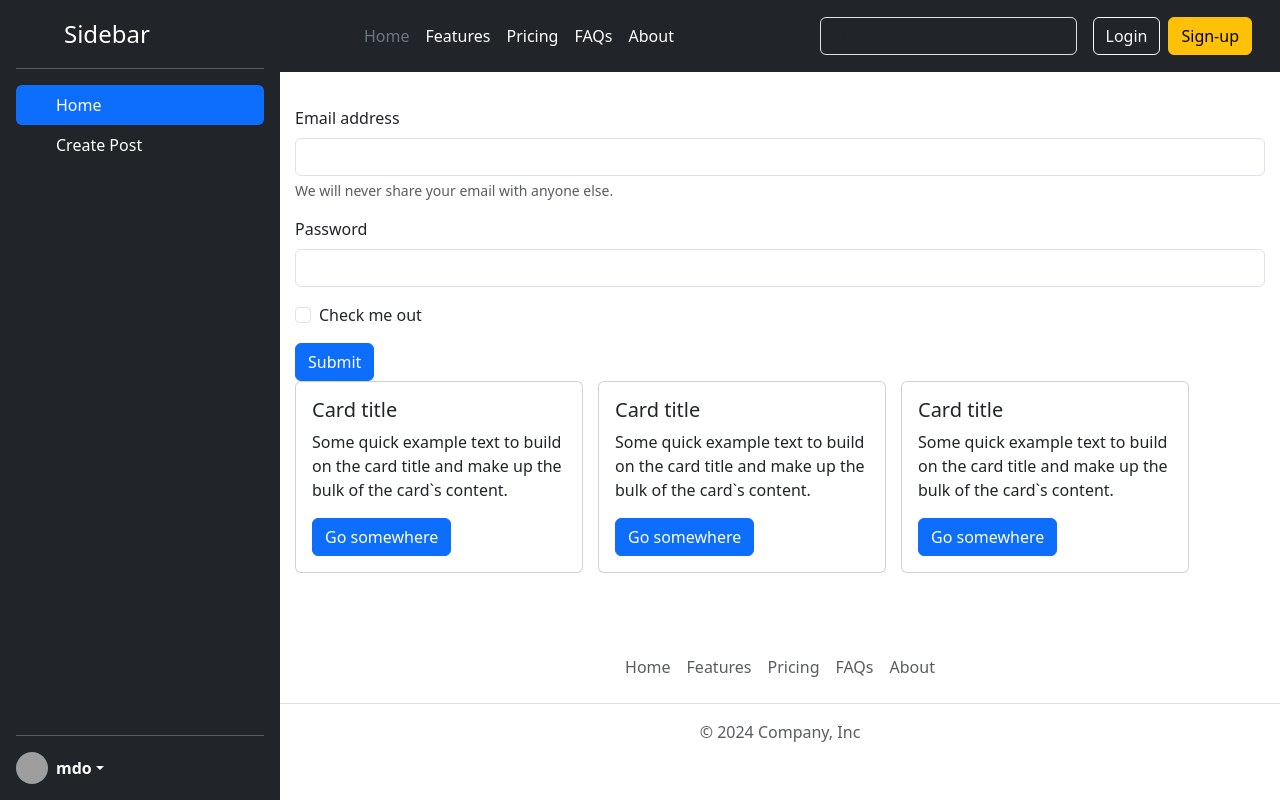
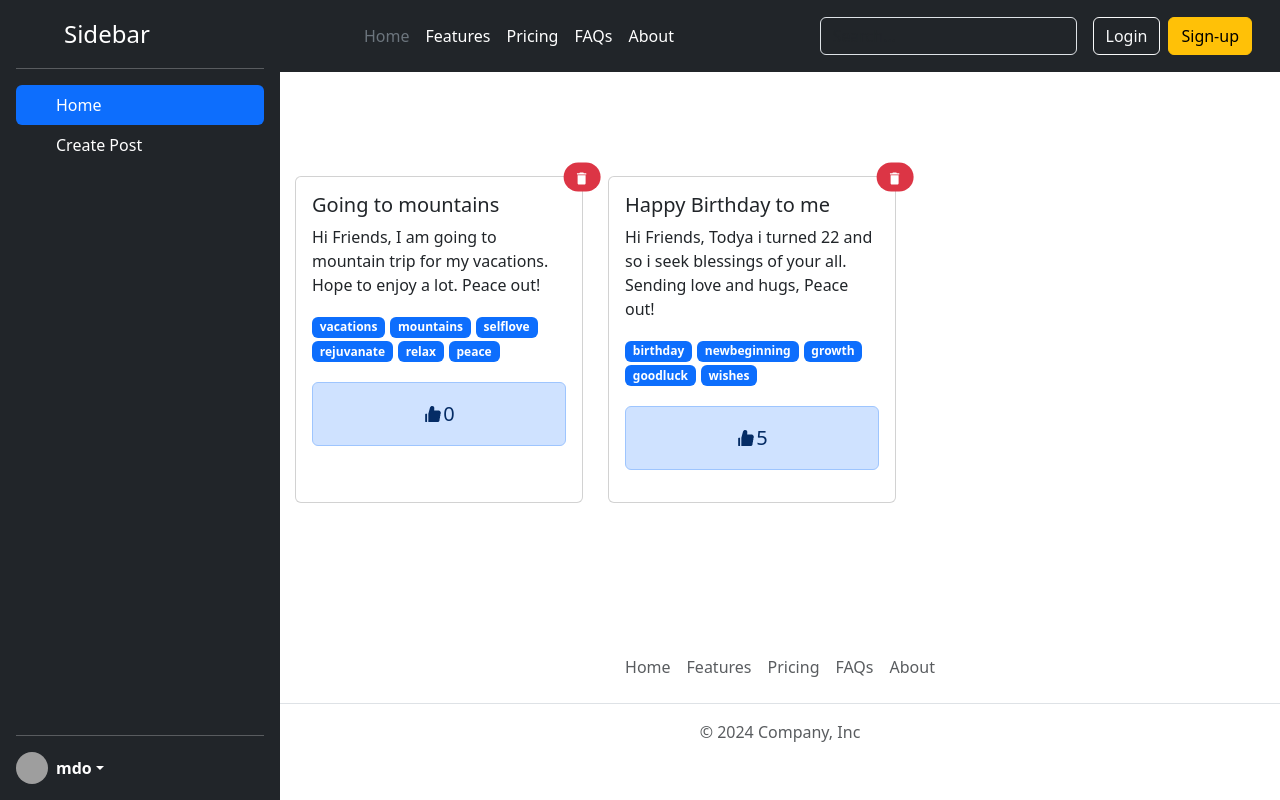
Before and after one commit to AnupamDandriyal/React-Course, a React (Vite) app in the folder socialmedia/: page / in a window 1280 px wide. Built offline with nearby package versions, Linux system fonts and the light colour scheme; grey boxes are pictures that could not be loaded.

Commit message:
completed the post UI with its delete functionality

```diff
--- a/socialmedia/src/App.css
+++ b/socialmedia/src/App.css
@@ -21,3 +21,17 @@
 .content{
   padding: 15px;
 }
+
+.reactions{
+  margin-top: 20px;
+  display: flex;
+  align-items: center;
+  justify-content: center;
+  font-size: 20px;
+  cursor: pointer;
+}
+
+.delete{
+  font-size: 16px !important;
+  cursor: pointer;
+}
--- a/socialmedia/src/App.jsx
+++ b/socialmedia/src/App.jsx
@@ -1,28 +1,33 @@
 
+import { useState } from 'react'
 import './App.css'
 import CreatePost from './components/CreatePost'
 import Footer from './components/Footer'
 import Header from './components/Header'
 import PostList from './components/PostList'
 import Sidebar from './components/Sidebar'
+import PostListProvider from './store/post-list-store'
+
 
 function App() {
 
+  const [selectedTab,setSelectedTab] = useState('Home')
 
   return (
+    <PostListProvider>
       <div className="app-container">
         <div className="left">
-        <Sidebar />
+          <Sidebar selectedTab={selectedTab} setSelectedTab={setSelectedTab} />
         </div>
         <div className="right">
           <Header />
           <div className="content">
-          <CreatePost />
-          <PostList />
+            {selectedTab==='Home' ? <PostList /> :<CreatePost />}
           </div>
           <Footer />
         </div>
       </div>
+    </PostListProvider>
   )
 }
 
--- a/socialmedia/src/components/Post.jsx
+++ b/socialmedia/src/components/Post.jsx
@@ -1,18 +1,40 @@
+import PropTypes from "prop-types";
+import { useContext } from "react";
+import { AiFillLike } from "react-icons/ai";
+import { MdDelete } from "react-icons/md";
+import {PostList as PostListData} from '../store/post-list-store'
 
+const Post = ({ post }) => {
 
-const Post = () => {
+  const {deletePost} = useContext(PostListData)
   return (
     <>
       <div className="card" style={{ width: '18rem '}}>
         {/* <img src="..." className="card-img-top" alt="..."> */}
         <div className="card-body">
-          <h5 className="card-title">Card title</h5>
-          <p className="card-text">Some quick example text to build on the card title and make up the bulk of the card`s content.</p>
-          <a href="#" className="btn btn-primary">Go somewhere</a>
+          <span onClick={()=>deletePost(post.id)} className="position-absolute top-0 start-100 translate-middle badge rounded-pill bg-danger delete">
+          <MdDelete />
+          </span>
+          <h5 className="card-title">{post.title}</h5>
+          <p className="card-text">{post.body}</p>
+          {
+            post.tags.map((tag,i) =>(
+              <span key={i} style={{marginRight:'5px'}} className="badge text-bg-primary">{tag}</span>
+            ))
+          }
+          <br />
+          <div className="alert alert-primary reactions" role="alert">
+            <AiFillLike/> {post.reactions}
+          </div>
+
         </div>
       </div>
     </>
   )
 }
 
+
+Post.propTypes = {
+  post: PropTypes.object.isRequired,
+};
 export default Post
--- a/socialmedia/src/components/PostList.jsx
+++ b/socialmedia/src/components/PostList.jsx
@@ -1,12 +1,17 @@
+import { useContext } from "react"
 import Post from "./Post"
-
+import {PostList as PostListData} from '../store/post-list-store'
 
 const PostList = () => {
+  const { postList } = useContext(PostListData);
   return (
-    <div style={{ display: 'flex',gap:'15px'}}>
-      <Post />
-      <Post />
-      <Post />
+    <div style={{ display: 'flex', gap: '25px', flexWrap:'wrap' }}>
+      {
+        postList.map((post) => (
+          <Post key={post.id} post={post} />
+        ))
+      }
+
     </div>
   )
 }
--- a/socialmedia/src/components/Sidebar.jsx
+++ b/socialmedia/src/components/Sidebar.jsx
@@ -1,6 +1,9 @@
+import PropTypes from 'prop-types'
 
-
-const Sidebar = () => {
+const Sidebar = ({ selectedTab, setSelectedTab }) => {
+  const handleClick = (tab)=>{
+    setSelectedTab(tab);
+  }
   return (
     <>
       <div className="d-flex flex-column flex-shrink-0 p-3 text-bg-dark" style={{ width: '280px' }}>
@@ -11,13 +14,13 @@ const Sidebar = () => {
         <hr/>
         <ul className="nav nav-pills flex-column mb-auto">
           <li className="nav-item">
-            <a href="#" className="nav-link active" aria-current="page">
+            <a href="#" onClick={()=>handleClick('Home')} className={`nav-link text-white ${selectedTab==='Home' && `active`}` } aria-current="page">
               <svg className="bi pe-none me-2" width="16" height="16"><use xlinkHref="#home"></use></svg>
               Home
             </a>
           </li>
           <li>
-            <a href="#" className="nav-link text-white">
+            <a href="#" onClick={()=>handleClick('Create')} className={`nav-link text-white ${selectedTab==='Create' && `active`} `}>
               <svg className="bi pe-none me-2" width="16" height="16"><use xlinkHref="#speedometer2"></use></svg>
               Create Post
             </a>
@@ -42,4 +45,9 @@ const Sidebar = () => {
   )
 }
 
+Sidebar.propTypes = {
+  selectedTab: PropTypes.string.isRequired,
+  setSelectedTab:PropTypes.func.isRequired,
+};
+
 export default Sidebar
--- /dev/null
+++ b/socialmedia/src/store/post-list-store.jsx
@@ -0,0 +1,69 @@
+import PropTypes from "prop-types";
+import { createContext, useReducer } from "react";
+
+
+export const PostList = createContext({
+  postList: [],
+  addPost: () => { },
+  deletePost:()=>{},
+});
+const PostListProvider = ({ children }) => {
+
+  const postListReducer = (currPostList, action) => {
+    let newPostList = currPostList;
+    if (action.type === 'DELETE_POST') {
+      newPostList=currPostList.filter(post=>post.id !==action.payload.postID)
+    }
+    return newPostList;
+}
+const [postList, dispatchPostList] = useReducer(postListReducer,DEFAULT_POST_LIST);
+
+const addPost = () => {
+
+}
+
+
+const deletePost = (postID) => {
+  dispatchPostList({
+    type: 'DELETE_POST',
+    payload:{postID}
+  })
+
+}
+
+return <PostList.Provider value={{
+  postList,
+    addPost,
+    deletePost,
+  }}>
+    {children}
+  </PostList.Provider>
+}
+
+const DEFAULT_POST_LIST = [
+  {
+  id: '1',
+  title: 'Going to mountains',
+  body: 'Hi Friends, I am going to mountain trip for my vacations. Hope to enjoy a lot. Peace out!',
+  reactions: 0,
+  userID: 'user-4',
+  tags: ['vacations','mountains','selflove','rejuvanate','relax','peace']
+  },
+  {
+    id: '2',
+    title: 'Happy Birthday to me',
+    body: 'Hi Friends, Todya i turned 22 and so i seek blessings of your all. Sending love and hugs, Peace out!',
+    reactions: 5,
+    userID: 'user-1',
+    tags: ['birthday','newbeginning','growth','goodluck','wishes']
+  }
+];
+
+
+
+
+PostListProvider.propTypes = {
+  children: PropTypes.node.isRequired,
+};
+
+export default PostListProvider;
```
Lines whose indentation alone changed are shown as unchanged.
